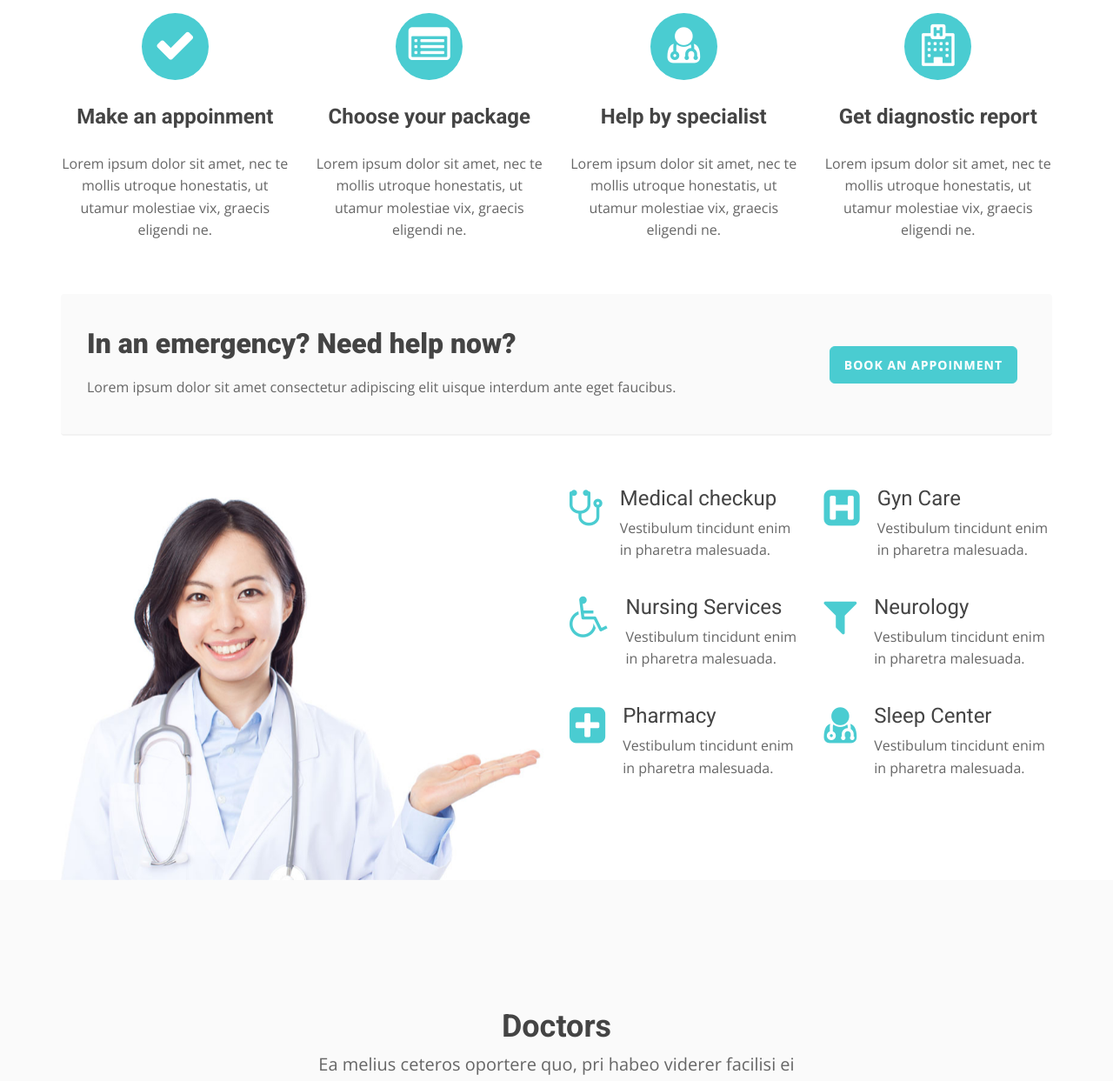
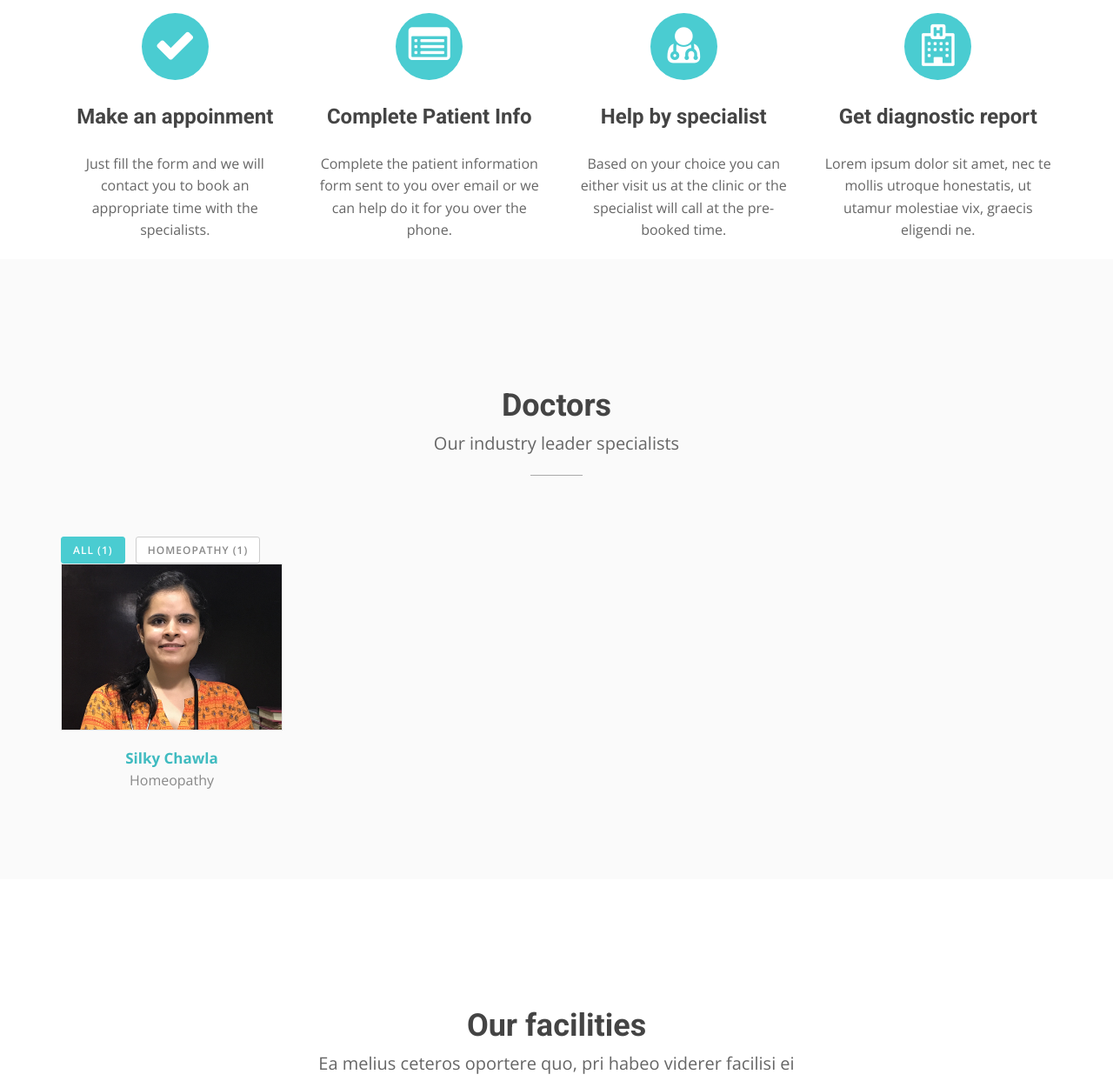
Before and after one commit to sunnychawla/proj-littlesister, a plain HTML site: page index.html in a window 1280 px wide. Shown: the part 880-2123 px from the top of the page at 87% size. Drawn offline with nearby package versions, Linux system fonts and the light colour scheme; files whose address does not match are found by name.

Commit message:
Removed section boxes and services and added doctors

```diff
--- a/index.html
+++ b/index.html
@@ -169,7 +169,7 @@
                 <i class="fa fa-check fa-3x circled bg-skin"></i>
                 <h4 class="h-bold">Make an appoinment</h4>
                 <p>
-                  Lorem ipsum dolor sit amet, nec te mollis utroque honestatis, ut utamur molestiae vix, graecis eligendi ne.
+                  Just fill the form and we will contact you to book an appropriate time with the specialists.
                 </p>
               </div>
             </div>
@@ -178,9 +178,9 @@
             <div class="wow fadeInUp" data-wow-delay="0.2s">
               <div class="box text-center">
                 <i class="fa fa-list-alt fa-3x circled bg-skin"></i>
-                <h4 class="h-bold">Choose your package</h4>
+                <h4 class="h-bold">Complete Patient Info</h4>
                 <p>
-                  Lorem ipsum dolor sit amet, nec te mollis utroque honestatis, ut utamur molestiae vix, graecis eligendi ne.
+                  Complete the patient information form sent to you over email or we can help do it for you over the phone.
                 </p>
               </div>
             </div>
@@ -191,7 +191,7 @@
                 <i class="fa fa-user-md fa-3x circled bg-skin"></i>
                 <h4 class="h-bold">Help by specialist</h4>
                 <p>
-                  Lorem ipsum dolor sit amet, nec te mollis utroque honestatis, ut utamur molestiae vix, graecis eligendi ne.
+                  Based on your choice you can either visit us at the clinic or the specialist will call at the pre-booked time.
                 </p>
               </div>
             </div>
@@ -210,7 +210,8 @@
         </div>
       </div>
     </section>
-    <!-- /Section: boxes -->
+    <!--Removing this section for now -->
+    <!-- /Section: boxes --><!--
 	  <section id="callaction" class="home-section paddingtop-40">
       <div class="container">
 				<div class="row">
@@ -238,7 +239,8 @@
 				</div>
       </div>
 	  </section>
-	  <!-- Section: services -->
+  --><!-- Section: services -->
+  <!-- Removing this section for now
     <section id="service" class="home-section nopadding paddingtop-60">
 
 		<div class="container">
@@ -285,8 +287,6 @@
 					</div>
                 </div>
 				</div>
-
-
             </div>
 			<div class="col-sm-3 col-md-3">
 
@@ -330,7 +330,7 @@
         </div>
 		</div>
 	</section>
-	<!-- /Section: services -->
+--><!-- /Section: services -->
 	<!-- Section: team -->
     <section id="doctor" class="home-section bg-gray paddingbot-60">
 		<div class="container marginbot-50">
@@ -339,7 +339,7 @@
 					<div class="wow fadeInDown" data-wow-delay="0.1s">
 					<div class="section-heading text-center">
 					<h2 class="h-bold">Doctors</h2>
-					<p>Ea melius ceteros oportere quo, pri habeo viderer facilisi ei</p>
+					<p>Our industry leader specialists</p>
 					</div>
 					</div>
 					<div class="divider-short"></div>
@@ -353,17 +353,18 @@
 
             <div id="filters-container" class="cbp-l-filters-alignLeft">
                 <div data-filter="*" class="cbp-filter-item-active cbp-filter-item">All (<div class="cbp-filter-counter"></div>)</div>
-                <div data-filter=".cardiologist" class="cbp-filter-item">Cardiologist (<div class="cbp-filter-counter"></div>)</div>
+                <div data-filter=".homeopathy" class="cbp-filter-item">Homeopathy (<div class="cbp-filter-counter"></div>)</div>
+<!--Additional doctors
                 <div data-filter=".psychiatrist" class="cbp-filter-item">Psychiatrist (<div class="cbp-filter-counter"></div>)</div>
                 <div data-filter=".neurologist" class="cbp-filter-item">Neurologist (<div class="cbp-filter-counter"></div>)</div>
             </div>
-
+-->
             <div id="grid-container" class="cbp-l-grid-team">
                 <ul>
-                    <li class="cbp-item psychiatrist">
-                        <a href="doctors/member1.html" class="cbp-caption cbp-singlePage">
+                    <li class="cbp-item homeopathy">
+                        <a href="doctors/doc1.html" class="cbp-caption cbp-singlePage">
                             <div class="cbp-caption-defaultWrap">
-                                <img src="img/team/1.jpg" alt="" width="100%">
+                                <img src="resources_img/team/doc_1.jpg" alt="" width="100%">
                             </div>
                             <div class="cbp-caption-activeWrap">
                                 <div class="cbp-l-caption-alignCenter">
@@ -373,9 +374,10 @@
                                 </div>
                             </div>
                         </a>
-                        <a href="doctors/member1.html" class="cbp-singlePage cbp-l-grid-team-name">Alice Grue</a>
-                        <div class="cbp-l-grid-team-position">Psychiatrist</div>
+                        <a href="doctors/member1.html" class="cbp-singlePage cbp-l-grid-team-name">Silky Chawla</a>
+                        <div class="cbp-l-grid-team-position">Homeopathy</div>
                     </li>
+<!-- Additional Doctors
                     <li class="cbp-item cardiologist">
                         <a href="doctors/member2.html" class="cbp-caption cbp-singlePage">
                             <div class="cbp-caption-defaultWrap">
@@ -424,7 +426,7 @@
                         <a href="doctors/member4.html" class="cbp-singlePage cbp-l-grid-team-name">Adam Taylor</a>
                         <div class="cbp-l-grid-team-position">Neurologist</div>
                     </li>
-
+End Additional Doctors-->
                 </ul>
             </div>
 			</div>
```
Also changed, not shown: doctors/doc1.html (renamed from doctors/member1.html, +3 -3 lines), doctors/member2.html (deleted, +0 -10 lines), doctors/member3.html (deleted, +0 -10 lines), doctors/member4.html (deleted, +0 -10 lines), resources_img/team/11.jpg (added), resources_img/team/1_1 (1).jpg (renamed from resources_img/team/1.jpg), resources_img/team/1_1 (2).jpg (renamed from resources_img/team/2.jpg), resources_img/team/1_1 (3).jpg (renamed from resources_img/team/3.jpg), resources_img/team/1_1 (4).jpg (renamed from resources_img/team/4.jpg), resources_img/team/doc_1.jpg (added).
